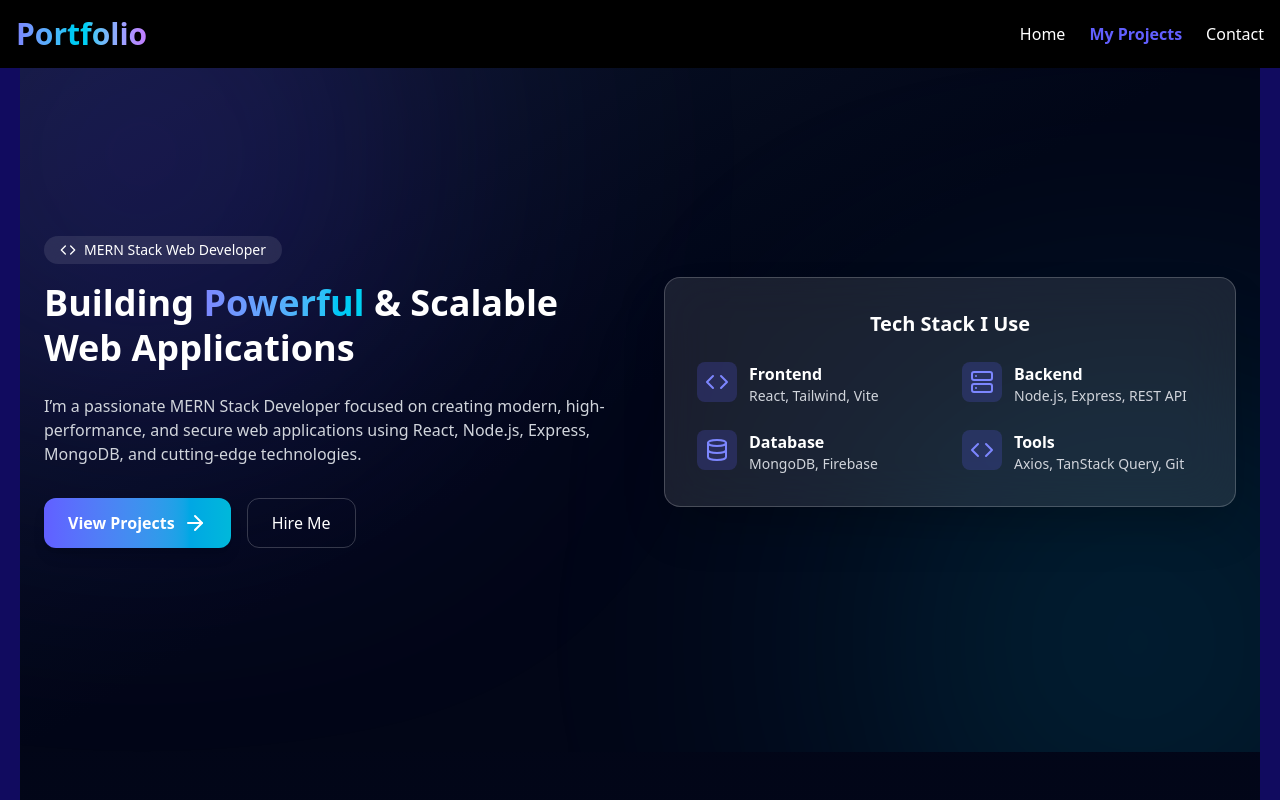
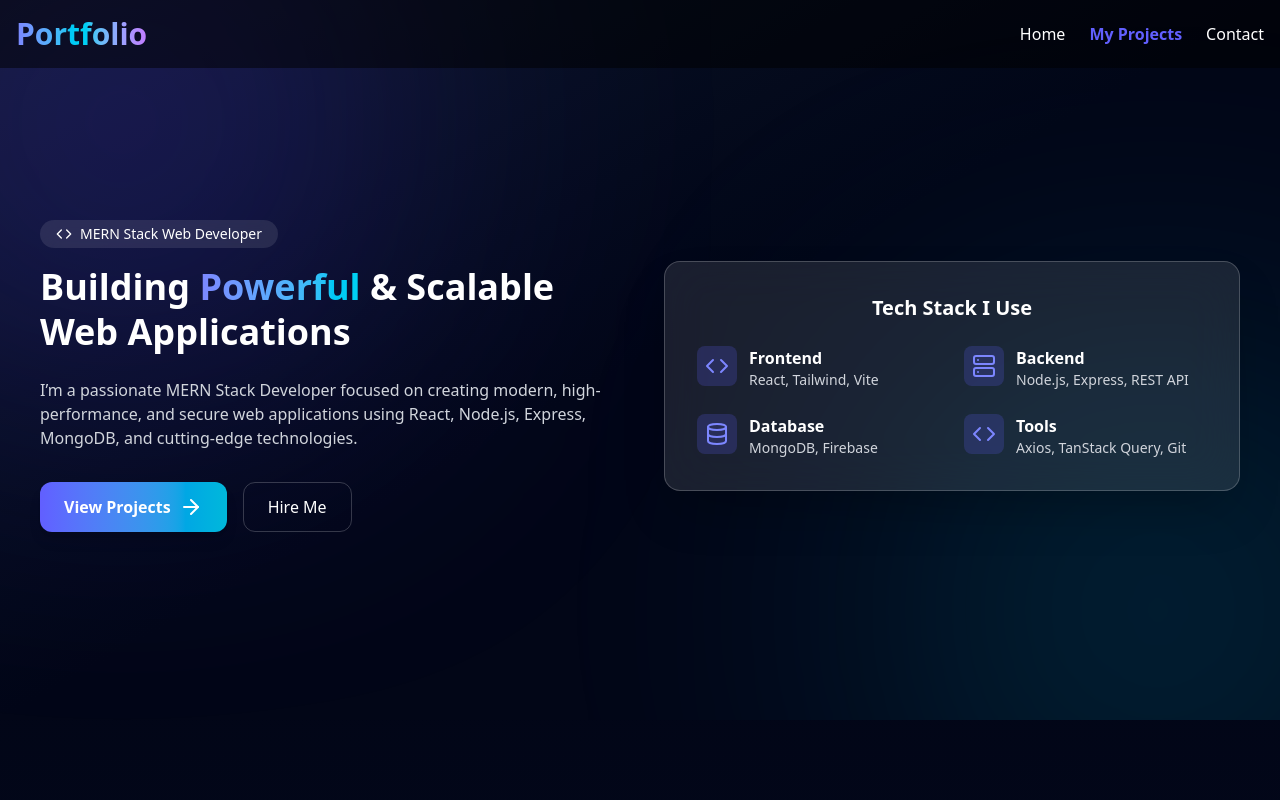
Before and after one commit to kyachingprue/my-portfolio-studio-web, a React (Vite) app: page /my-projects in a window 1280 px wide. Shown: the top 800 px of the page. Built offline with nearby package versions, Linux system fonts and the light colour scheme.

Commit message:
new code updated

```diff
--- a/src/components/Banner.jsx
+++ b/src/components/Banner.jsx
@@ -4,7 +4,7 @@ import { Link } from "react-router-dom";
 
 const Banner = () => {
   return (
-    <section className="relative min-h-[90vh] flex items-center justify-center overflow-hidden bg-linear-to-br from-[#0f172a] via-[#020617] to-[#020617] text-white mt-16 md:mt-8">
+    <section className="relative min-h-[90vh] flex items-center justify-center overflow-hidden bg-linear-to-br from-[#0f172a] via-[#020617] to-[#020617] text-white pt-16 md:pt-8">
 
       {/* Background Glow Effects */}
       <div className="absolute -top-32 -left-32 w-125 h-125 bg-indigo-600/30 rounded-full blur-[150px]" />
--- a/src/components/Navbar.jsx
+++ b/src/components/Navbar.jsx
@@ -22,7 +22,7 @@ const Navbar = () => {
 
   return (
     <nav
-      className={`w-full top-0 left-0 z-50 transition-all duration-300 ${isScrolled ? "fixed bg-black shadow-lg" : "absolute bg-black"
+      className={`w-full top-0 left-0 z-50 transition-all duration-300 ${isScrolled ? "fixed bg-black/50 shadow-lg" : "absolute bg-black/50"
         }`}
     >
       <div className="max-w-7xl mx-auto flex justify-between items-center p-4 text-white">
--- a/src/layout/MainLayout.jsx
+++ b/src/layout/MainLayout.jsx
@@ -5,7 +5,7 @@ import Footer from '../components/Footer';
 
 const MainLayout = () => {
   return (
-    <div className='w-full px-2 md:px-4 lg:px-5 mx-auto bg-[#110b5f]'>
+    <div className='w-full mx-auto bg-[#0c0a29]'>
       <Navbar />
       <Outlet />
       <Footer/>
--- a/src/pages/Contact.jsx
+++ b/src/pages/Contact.jsx
@@ -52,7 +52,7 @@ export default function Contact() {
 
   return (
     <div>
-      <section className="relative min-h-screen overflow-hidden bg-linear-to-br from-black via-slate-950 to-purple-950 text-white mt-10">
+      <section className="relative min-h-screen overflow-hidden bg-linear-to-br from-black via-slate-950 to-purple-950 text-white pt-10">
         {/* Background Glow */}
         <div className="absolute inset-0 -z-10">
           <div className="absolute top-1/3 left-1/4 h-72 w-72 rounded-full bg-indigo-600/20 blur-[120px]" />
```
